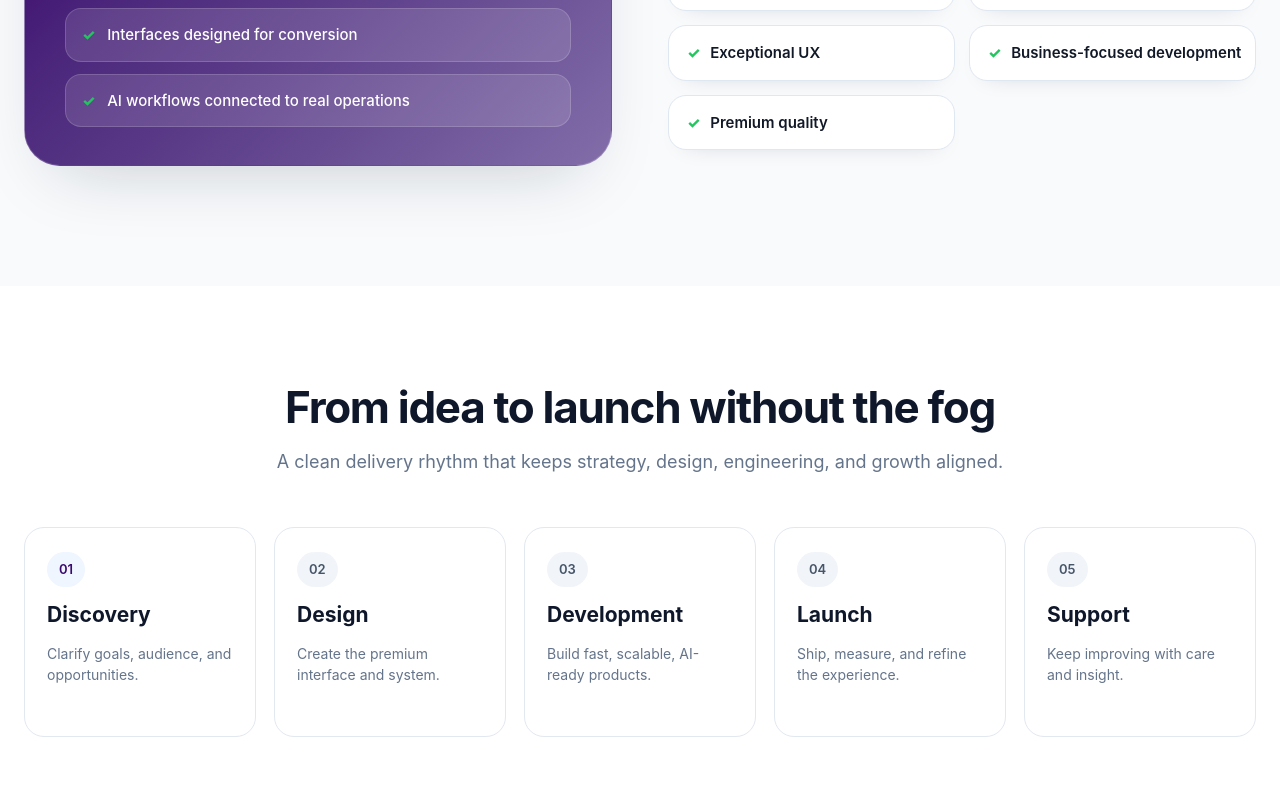
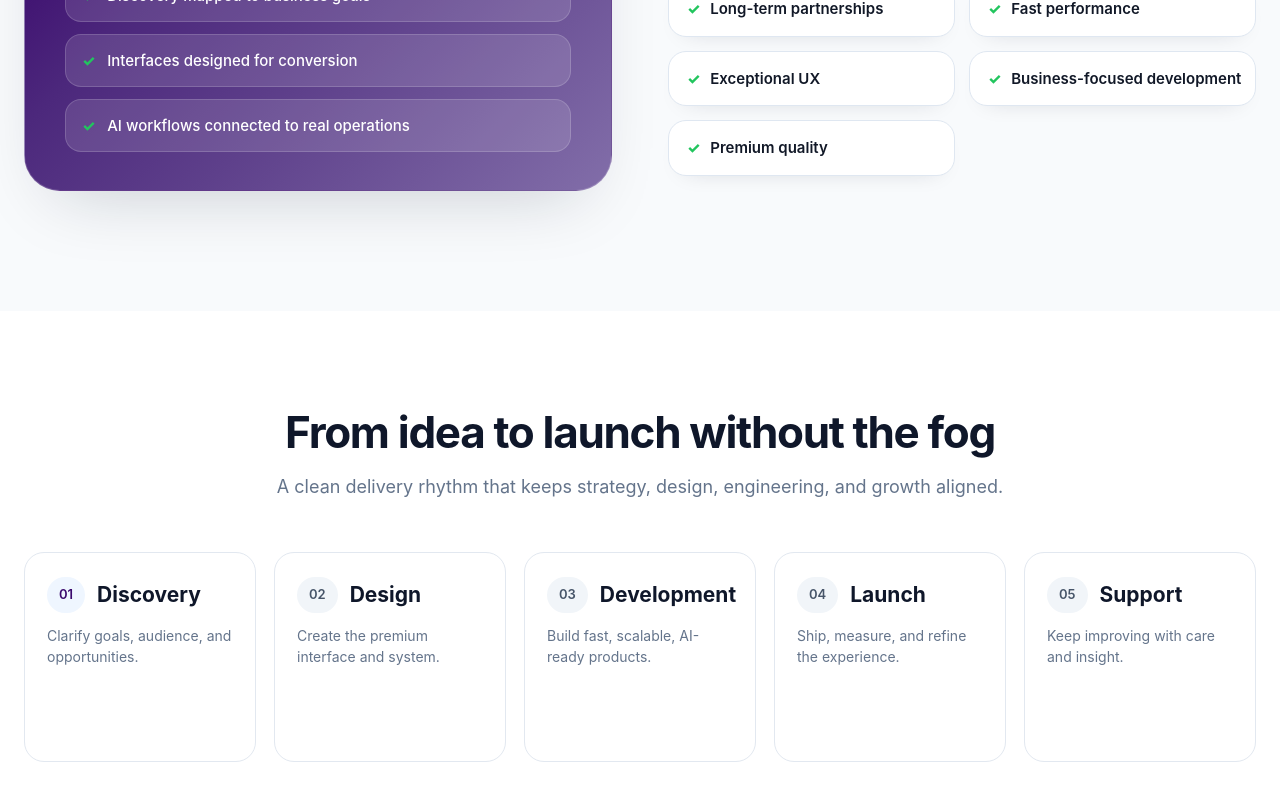
Before and after one commit to biancakisten/pixelpals, a Next.js app: page / in a window 1280 px wide. Shown: the part 3238-4038 px from the top of the page. Built offline with nearby package versions, Linux system fonts and the light colour scheme.

Commit message:
line breaks

```diff
--- a/components/AIPlatform.jsx
+++ b/components/AIPlatform.jsx
@@ -83,6 +83,7 @@ export default function AIPlatform() {
               </span>
 
               <h3>{product.title}</h3>
+              <br />
 
               <p className="ai-platform__description">
                 {product.description}
@@ -110,6 +111,7 @@ export default function AIPlatform() {
         <div className="ai-platform__banner" data-node-id="60:181">
           <div className="ai-platform__banner-copy">
             <h3>More AI Products Coming Soon</h3>
+            <br />
             <p>A growing suite of intelligent tools for modern teams.</p>
           </div>
         </div>
--- a/components/HomeBanner.jsx
+++ b/components/HomeBanner.jsx
@@ -84,6 +84,7 @@ export default function HomeBanner() {
               <SolutionIcon type={solution.icon} />
 
               <h3>{solution.title}</h3>
+              <br />
 
               <p className="home-banner__description">
                 {solution.description}
--- a/components/ProcessSection.css
+++ b/components/ProcessSection.css
@@ -67,11 +67,17 @@
   background: #ffffff;
 }
 
+.process-section__step-heading {
+  display: flex;
+  align-items: center;
+  gap: 12px;
+  margin-bottom: 12px;
+}
+
 .process-section__number {
   display: inline-flex;
   align-items: center;
   justify-content: center;
-  margin-bottom: 12px;
   padding: 8px 12px;
   border-radius: 999px;
   background: var(--process-light-grey);
@@ -88,7 +94,7 @@
 }
 
 .process-section__card h3 {
-  margin: 0 0 12px;
+  margin: 0;
   color: var(--process-heading);
   font-size: 21px;
   font-weight: 700;
--- a/components/ProcessSection.jsx
+++ b/components/ProcessSection.jsx
@@ -53,6 +53,7 @@ export default function ProcessSection() {
         <div className="process-section__timeline">
           {processSteps.map((step) => (
             <article className="process-section__card" key={step.number}>
+              <div className="process-section__step-heading">
                 <span
                   className={`process-section__number ${
                     step.active ? 'process-section__number--active' : ''
@@ -62,6 +63,7 @@ export default function ProcessSection() {
                 </span>
 
                 <h3>{step.title}</h3>
+              </div>
 
               <p>{step.description}</p>
             </article>
```
Lines whose indentation alone changed are shown as unchanged.
